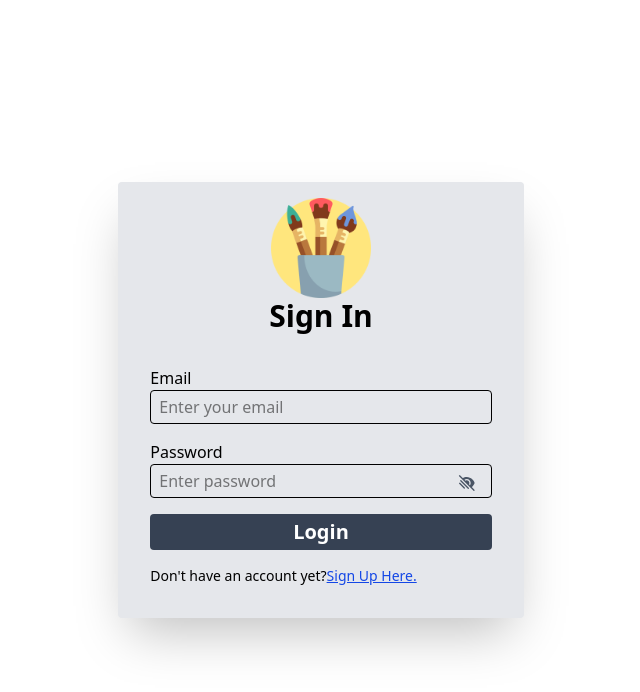
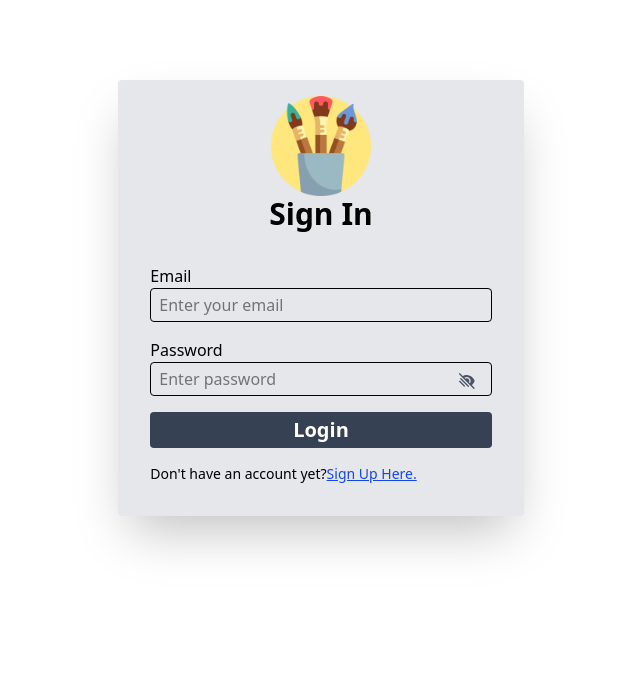
Before and after one commit to TemplarAssasin/pols-art-gallery, a Next.js app: page /login in a window 1280 px wide. Shown: the top 692 px of the page, without its empty margins (319-959 px from the left). Built offline with nearby package versions, Linux system fonts and the light colour scheme; no server answers.

Commit message:
Updated the login and sign in position

```diff
--- a/src/app/(auth)/layout.tsx
+++ b/src/app/(auth)/layout.tsx
@@ -3,7 +3,7 @@
 
 export default function AuthLayout({ children }: { children: React.ReactNode }) {
   return (
-    <main className="min-h-screen flex items-center justify-center">
+    <main className="w-full flex items-center justify-center">
       {children}
     </main>
   );
--- a/src/app/(auth)/login/page.tsx
+++ b/src/app/(auth)/login/page.tsx
@@ -2,7 +2,7 @@ import Login from "@/src/components/Login"
 
 export default function page() {
   return (
-    <div className="w-full flex justify-center items-center">
+    <div className="w-full h-screen flex justify-center items-center">
         <Login/>
     </div>
   )
--- a/src/components/SignUp.tsx
+++ b/src/components/SignUp.tsx
@@ -70,7 +70,7 @@ export default function SignUp() {
   return (
     <>
     {sign &&
-        <div className="w-1/3 h-3/4">
+        <div className="w-1/3 h-auto">
         <form onSubmit={handleSignUp} className="w-full h-fit bg-gray-200 py-4 px-8 rounded shadow-2xl">
             <div className="w-full flex flex-col items-center mb-6">
                 <Image
```
